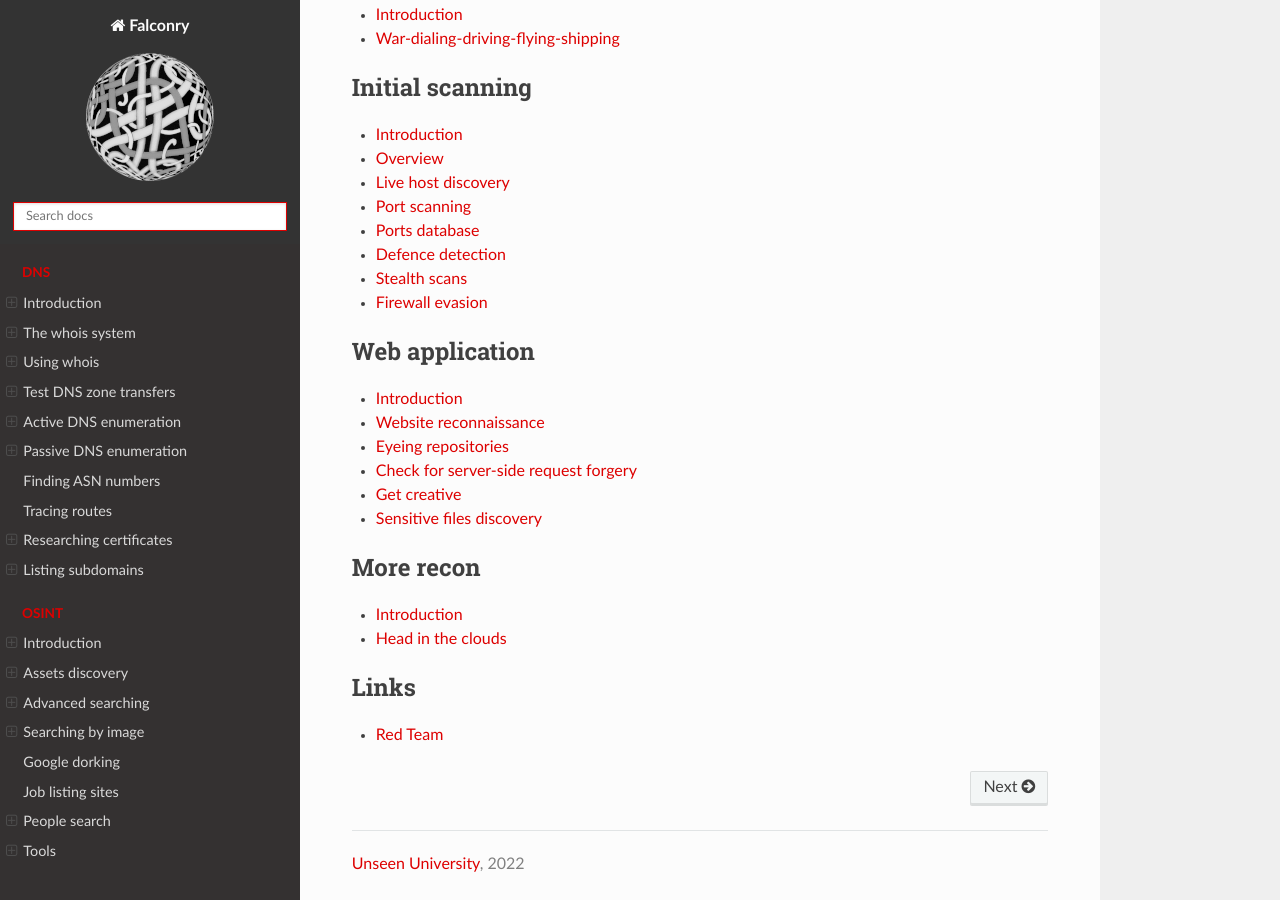
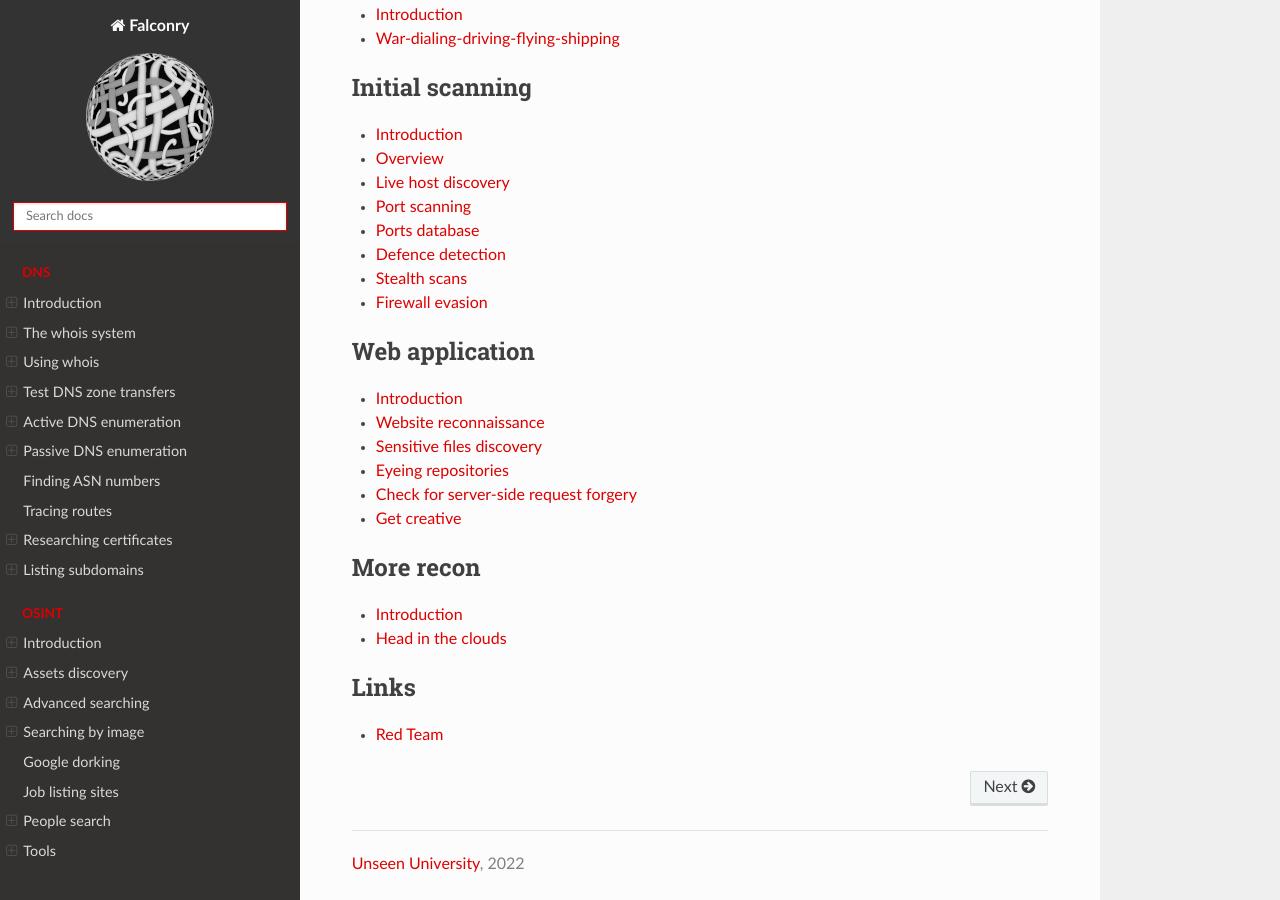
Before and after one commit to tymyrddin/red-recon, a Sphinx documentation site: the page built from source/index.rst, in a window 1280 px wide and 900 px high, scrolled down 853 px. Built offline with Sphinx 7.4.7 and the Read the Docs theme 2.0.0, drawn with Linux system fonts in a browser that asks for light colours.

Commit message:
Version 0.1

```diff
--- a/source/index.rst
+++ b/source/index.rst
@@ -67,10 +67,10 @@ Getting to know the target using methods like researching publicly available inf
 
    docs/application/README.md
    docs/application/website.md
+   docs/application/sensitive-files.md
    docs/application/repositories.md
    docs/application/ssrf.md
    docs/application/creative.md
-   docs/application/sensitive-files.md
 
 .. toctree::
    :glob:
```
